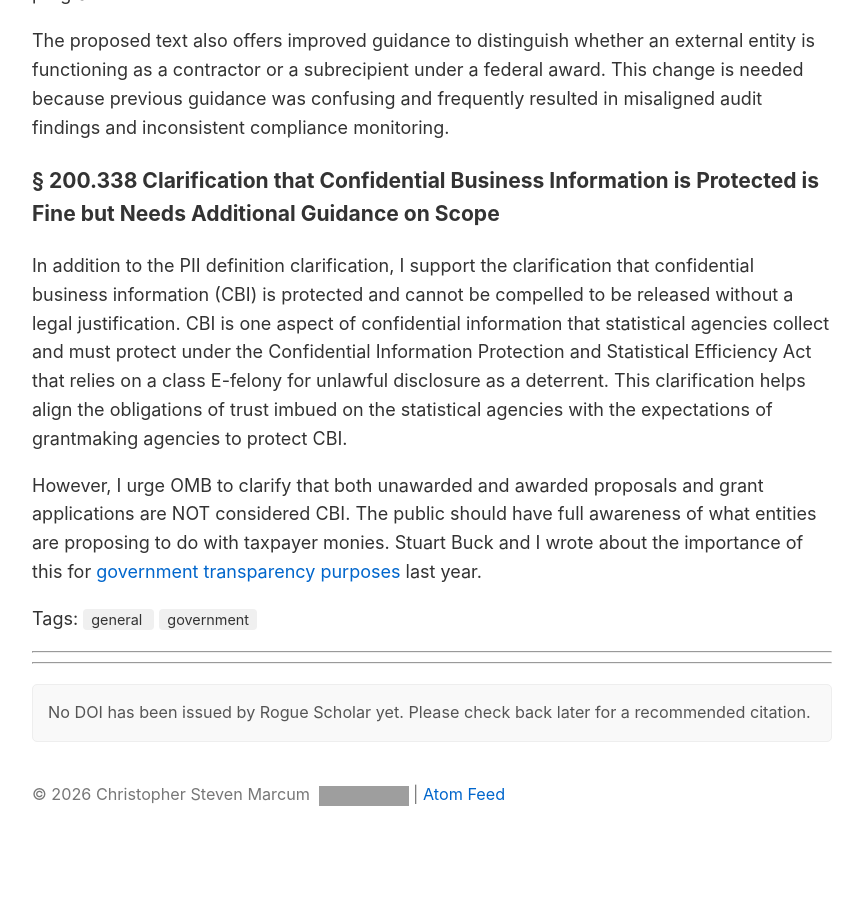
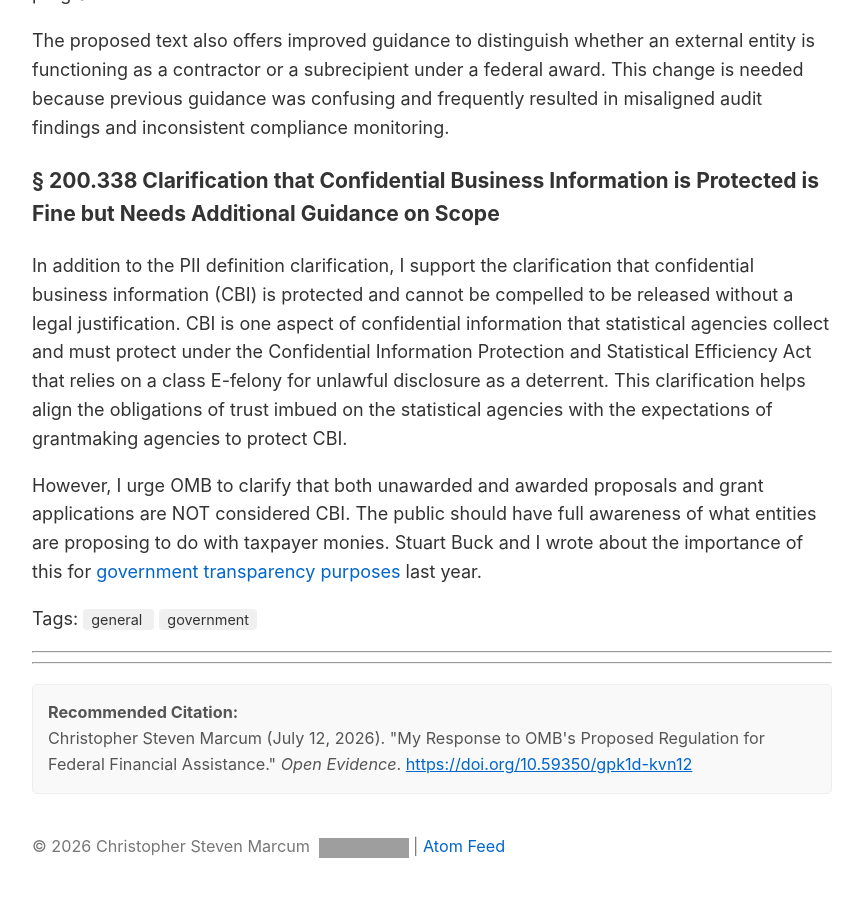
Before and after one commit to cmarcum/marcum-blog, a Jekyll site: the page built from _posts/2026-07-12-My Response to Uniform Guidance Rulemaking.md, in a window 1280 px wide and 900 px high, scrolled down 7304 px. Shown: the top 897 px of the window, without its empty margins (208-1071 px from the left). Built offline with Jekyll 4.4.1, drawn with Linux system fonts in a browser that asks for light colours; before the commit the page ends 8152 px from its top, so only the background shows below that; grey boxes are pictures that could not be loaded.

Commit message:
Add missing DOIs for grantmaking and response entries
Added missing DOIs for two entries in the YAML file.

```diff
--- a/_data/dois.yml
+++ b/_data/dois.yml
@@ -1,7 +1,4 @@
 # Auto-generated by fetch-dois workflow. Do not edit manually.
-2026-06-30 A Crosswalk Between OMB and NSF Proposed Rules on Grantmaking:
-  doi:
-  title: "A Crosswalk Between OMB and NSF Proposed Rules on Grantmaking"
 A Crosswalk Between OMB and NSF Proposed Rules on Grantmaking:
   doi: 10.59350/jgh5j-ch105
   title: "A Crosswalk Between OMB and NSF Proposed Rules on Grantmaking"
@@ -39,7 +36,7 @@ May-The-Fourth:
   doi: 10.59350/aesrb-zkb41
   title: "May the Fourth Be With Your Data"
 My Response to Uniform Guidance Rulemaking:
-  doi:
+  doi: 10.59350/gpk1d-kvn12
   title: "My Response to OMB's Proposed Regulation for Federal Financial Assistance"
 The-World-Factbook-Was-A-Valuable-Data-Resource:
   doi: 10.59350/npaqv-r3682
```
